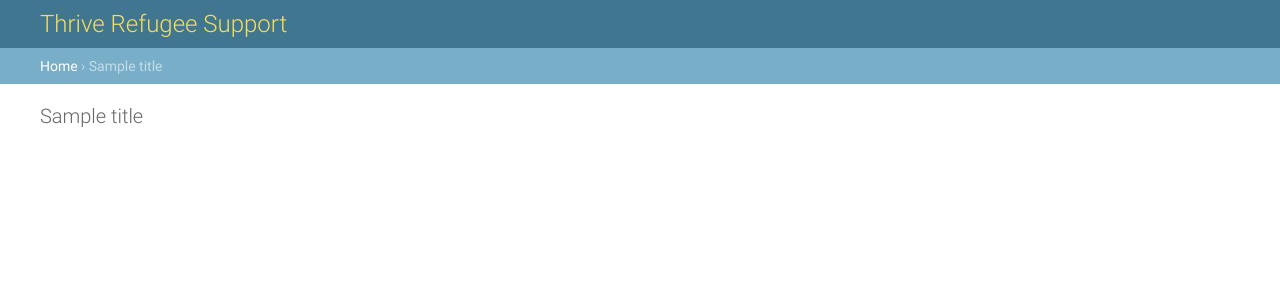
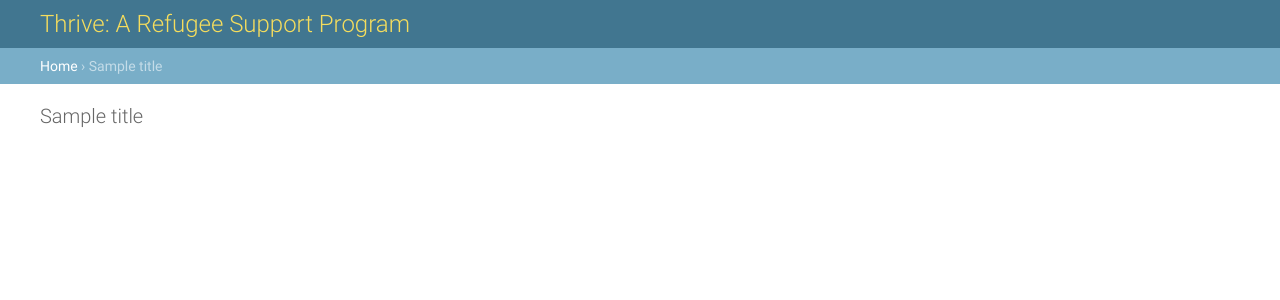
Before and after one commit to thrive-refugee/thrive-refugee, a Django app: template templates/admin/base_site.html in a window 1280 px wide. Shown: the top 300 px of the page. Run offline with Django 3.2, Linux system fonts and the light colour scheme; the template is opened without the code that fills it: most values are stand-ins (such as "Sample title", 1, 10 or a date in 2020).

Commit message:
Changed header to the official name.

```diff
--- a/templates/admin/base_site.html
+++ b/templates/admin/base_site.html
@@ -4,7 +4,7 @@
 {% block title %}{{ title }} | {% trans 'Thrive admin' %}{% endblock %}
 
 {% block branding %}
-<h1 id="site-name">{% trans 'Thrive Refugee Support' %}</h1>
+<h1 id="site-name">{% trans 'Thrive: A Refugee Support Program' %}</h1>
 {% endblock %}
 
 {% block nav-global %}{% endblock %}
```
